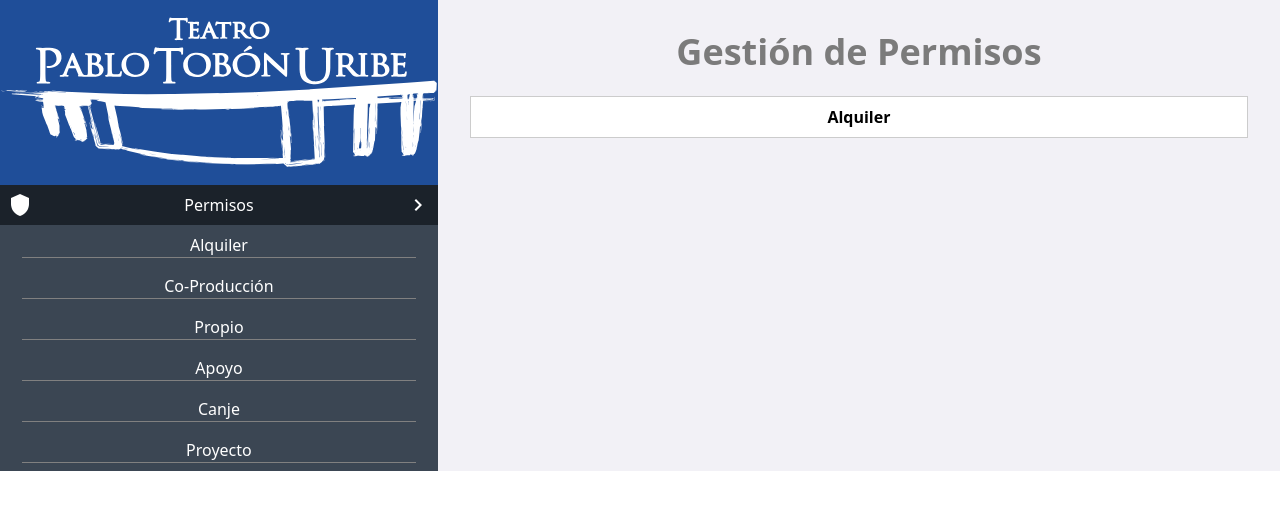
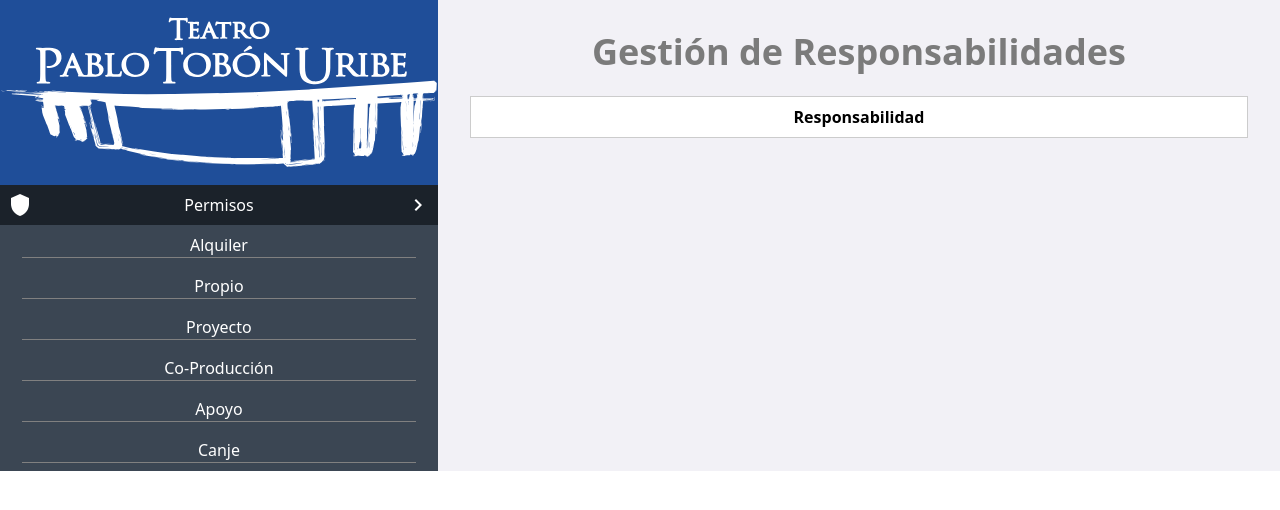
Before and after one commit to ArleyCeballos/cultural-events-management, a Next.js app: page / in a window 1280 px wide. Both pictures are taken after a click on the element 417 px from the left and 205 px from the top of the page. Shown: the top 510 px of the page. Built offline with nearby package versions, Linux system fonts and the light colour scheme.

Commit message:
Funcionalidad del option bar, title de la tabla correción de textos, y se deja las key de cada celda como el id del elemento correspondiente

```diff
--- a/components/Dialogs/EditPermision.tsx
+++ b/components/Dialogs/EditPermision.tsx
@@ -17,7 +17,7 @@ const EditPermision = ({ open, setDialogOpen }: EditPermisionProps) => {
             <DialogContent className=" bg-main">
                 <div className="flex flex-row items-center justify-center gap-5">
 
-                    <span>Vas a cambiar el permiso X del espacio Y estas seguro? </span>
+                    <span>Vas a cambiar la responsabilidad X del espacio Y estas seguro? </span>
                     <Button text={"Sí"} type="secondary" handleClick={() => {
                         setDialogOpen(false)
                     }} />
--- a/components/InterceptionTable.tsx
+++ b/components/InterceptionTable.tsx
@@ -5,11 +5,12 @@ interface InterceptionTableProps {
   rows: string[];
   columns: string[];
   initialCheckedCells?: { [key: string]: boolean };
+  keyId: string[]
   onCheckboxChange: (row: string, column: string) => void;
   title: string;
 }
 
-const InterceptionTable: React.FC<InterceptionTableProps> = ({ rows, columns, initialCheckedCells, title, onCheckboxChange }) => {
+const InterceptionTable: React.FC<InterceptionTableProps> = ({ rows, columns, initialCheckedCells, keyId, title, onCheckboxChange }) => {
 
 
   const [checkedCells, setCheckedCells] = useState<{ [key: string]: boolean }>({});
@@ -39,8 +40,8 @@ const InterceptionTable: React.FC<InterceptionTableProps> = ({ rows, columns, in
         {rows.map((row) => (
           <tr key={row}>
             <td className='text-gray-title'>{row}</td>
-            {columns.map((column) => (
-              <td key={generateCellKey(row, column)}>
+            {columns.map((column, columnIndex) => (
+              <td key={keyId[columnIndex]}>
                 <div className='checkbox-container'>
                   <input className='circular-checkbox'
                     type="checkbox"
--- a/components/Sidebar.tsx
+++ b/components/Sidebar.tsx
@@ -15,11 +15,11 @@ const Sidebar = ({ onCardOptionClick }: SidebarProps) => {
             <div className="h-full flex flex-col gap-6">
                 <Card
                     options={[<p onClick={() => onCardOptionClick(1)}>Alquiler</p>,
-                    <p onClick={() => onCardOptionClick(2)}>Co-Producción</p>,
-                    <p onClick={() => onCardOptionClick(3)}>Propio</p>,
-                    <p onClick={() => onCardOptionClick(4)}>Apoyo</p>,
-                    <p onClick={() => onCardOptionClick(5)}>Canje</p>,
-                    <p onClick={() => onCardOptionClick(6)}>Proyecto</p>
+                    <p onClick={() => onCardOptionClick(2)}>Propio</p>,
+                    <p onClick={() => onCardOptionClick(3)}>Proyecto</p>,
+                    <p onClick={() => onCardOptionClick(4)}>Co-Producción</p>,
+                    <p onClick={() => onCardOptionClick(5)}>Apoyo</p>,
+                    <p onClick={() => onCardOptionClick(6)}>Canje</p>
                 ]}
                     text='Permisos'
                     icon={<MdShield />} />
--- a/pages/index.tsx
+++ b/pages/index.tsx
@@ -14,6 +14,7 @@ interface MyData {
   space_id: number;
   responsability_name: string;
   space_name: string
+  mode_name: string
   id: number;
 }
 
@@ -21,29 +22,34 @@ const Home = () => {
   const [checkedCells, setCheckedCells] = useState<{ [key: string]: boolean }>({});
   const [dialogOpen, setDialogOpen] = useState<boolean>(false);
   const [rows, setRows] = useState<string[]>([]);
+  const [keyId, setkeyID] = useState<string[]>([]);
   const [columns, setColumns] = useState<string[]>([]);
   const [modeId, setModeId] = useState<number | null>(null); // Estado para almacenar el modeId
+  const [modeName, setmodeName] = useState("");
 
   const onCardOptionClick = (modeId: number) => {
     setModeId(modeId)
-    console.log(modeId)
   };
 
   useEffect(() => {
     // Realizar una solicitud HTTP para obtener los datos de la API
-    if (modeId !== null){
-      axios.get(`http://localhost:8007/api/responsability-by-mode?skip=0&limit=750&mode_id=${modeId}`).then((response) => {
+    if (modeId !== null) {
+      axios.get(`http://localhost:8007/api/responsability-by-mode?skip=0&limit=1000&mode_id=${modeId}`).then((response) => {
         if (response.status === 200) {
           // Obtenga todos los datos sin filtrar
           const responseData: MyData[] = response.data;
 
-        //Obtener title para la tabla
-        //const title = responseData[1]?.responsability_name;
-
-
           // Obtener la lista de filas y columnas
           const rows = Array.from(new Set(responseData.map((item: MyData) => item.responsability_name.toString())));
           const columns = Array.from(new Set(responseData.map((item: MyData) => item.space_name.toString())));
+
+
+          //Obtener key para la tabla con los id de cada elemento
+          const keyId = Array.from(new Set(responseData.map((item: MyData) => item.id.toString())));
+
+          //Obtener title para la tabla
+          const modeName = responseData.length > 0 ? responseData[0].mode_name : "Modo Desconocido";
+          setmodeName(modeName);
 
           // Crear un objeto con el estado inicial de las casillas marcadas
           const initialCheckedCells: { [key: string]: boolean } = {};
@@ -57,6 +63,7 @@ const Home = () => {
           setRows(rows);
           setColumns(columns);
           setCheckedCells(initialCheckedCells);
+          setkeyID(keyId);
         }
       });
     }
@@ -72,13 +79,13 @@ const Home = () => {
       <Sidebar onCardOptionClick={onCardOptionClick} />
       <main className="w-full p-2 bg-main">
         <div className="flex flex-col items-center px-6">
-          <div className="py-6">
-            <h1 className="text-gray-title font-bold text-4xl">
-              Gestión de Permisos
-            </h1>
+          <div className="py-6 flex flex-col items-center">
+            <h1 className="text-gray-title font-bold text-4xl">Gestión de Responsabilidades</h1>
+            <h1 className="text-gray-title font-bold text-4xl">{modeName}</h1>
           </div>
           <InterceptionTable
-            title="Alquiler"
+            title="Responsabilidad"
+            keyId={keyId}
             rows={rows}
             columns={columns} // Deben ser 5 espacios
             initialCheckedCells={checkedCells}
```
Lines whose indentation alone changed are shown as unchanged.
